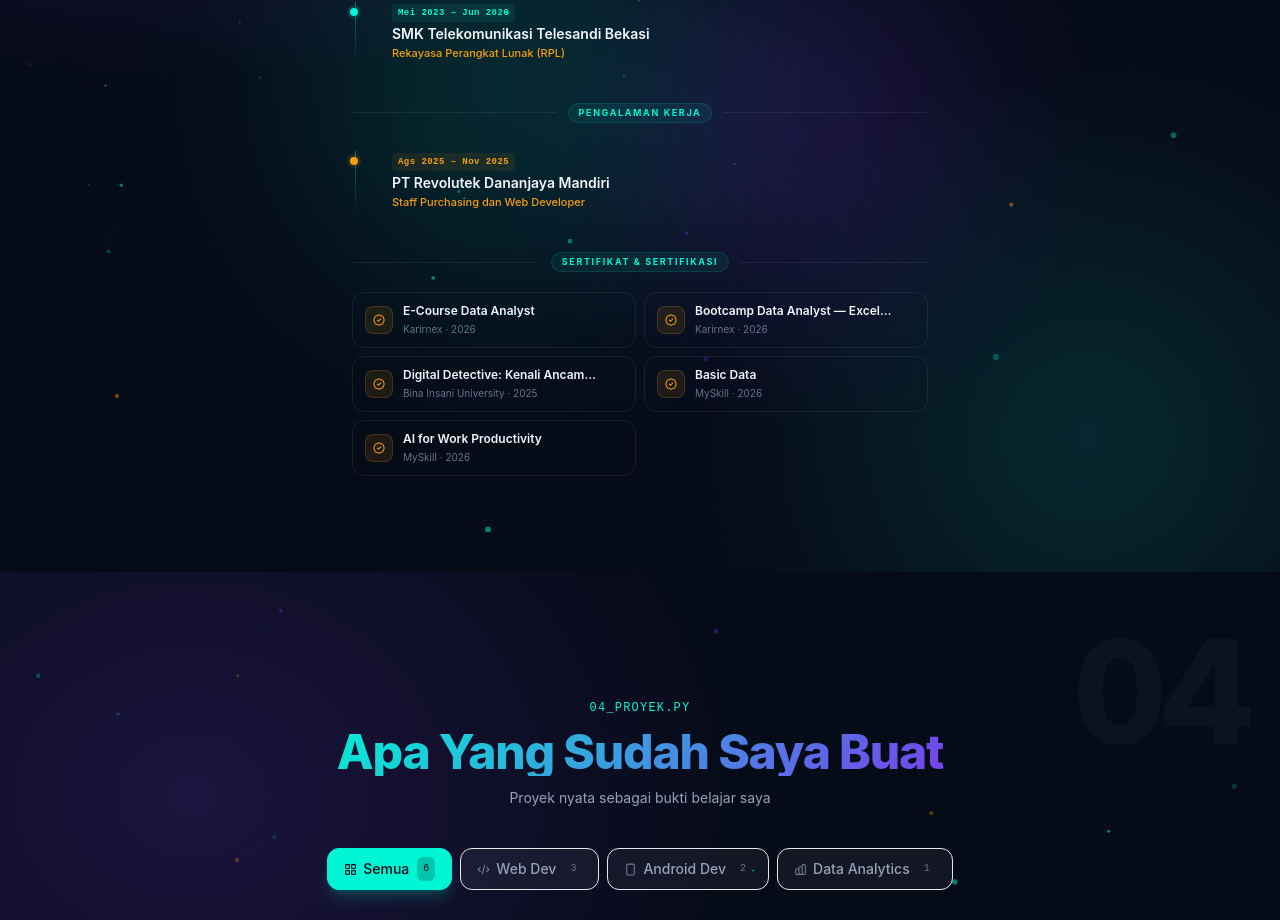
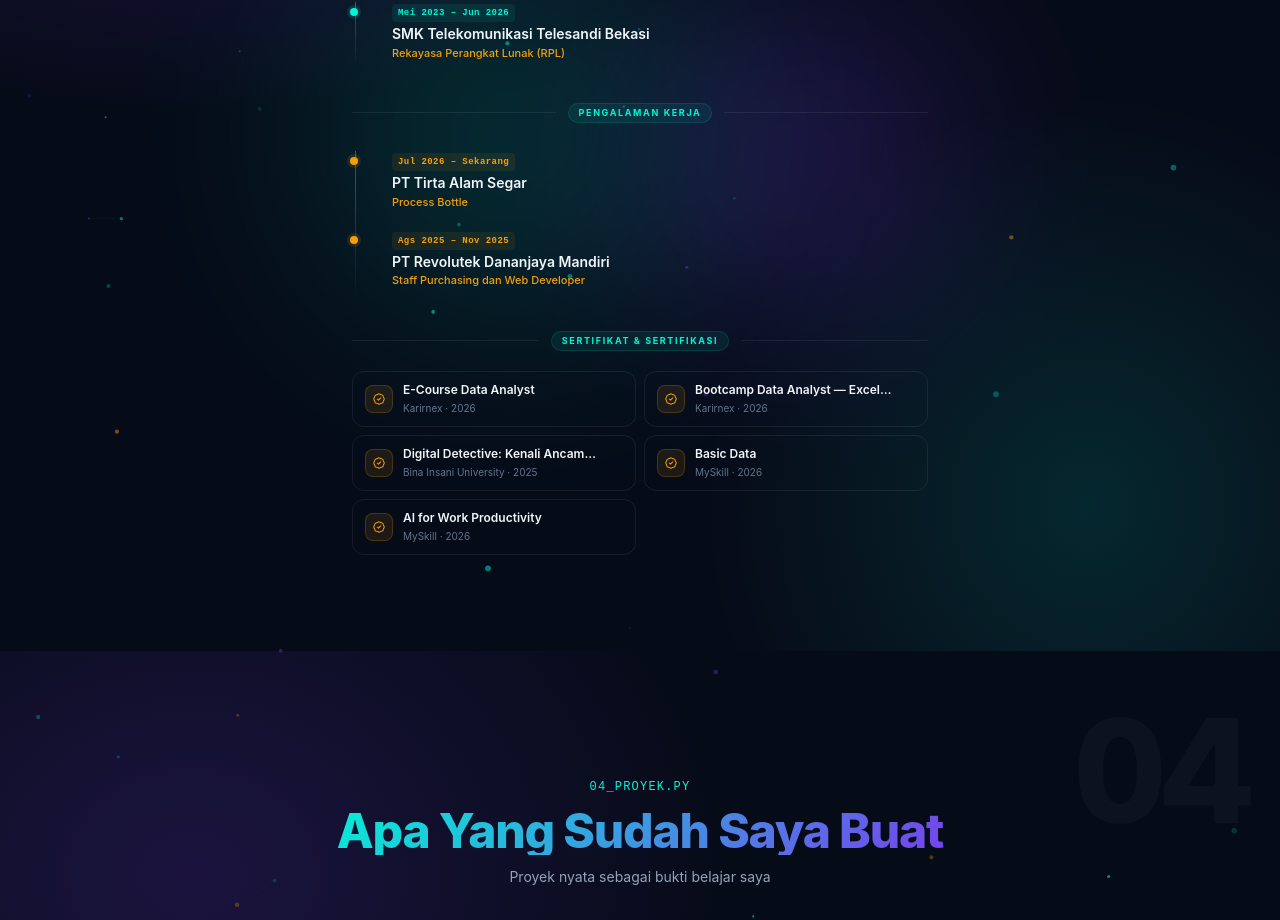
Before and after one commit to FaizAfdianPratama-cell/portofolio, a Next.js app: page / in a window 1280 px wide. Shown: the part 1778-2698 px from the top of the page. Built offline with nearby package versions, Linux system fonts and the light colour scheme.

Commit message:
Update portfolio.ts

```diff
--- a/src/data/portfolio.ts
+++ b/src/data/portfolio.ts
@@ -148,6 +148,11 @@
 // Isi data PKL kamu di sini
 export const internship = [
   {
+    company: "PT Tirta Alam Segar",
+    role: { id: "Process Bottle", en: "Process Bottle" },
+    year: { id: "Jul 2026 – Sekarang", en: "Jul 2026 – Now" },
+  },
+  {
     company: "PT Revolutek Dananjaya Mandiri",
     role: { id: "Staff Purchasing dan Web Developer", en: "Purchasing Staff & Web Developer" },
     year: { id: "Ags 2025 – Nov 2025", en: "Aug 2025 – Nov 2025" },
```
